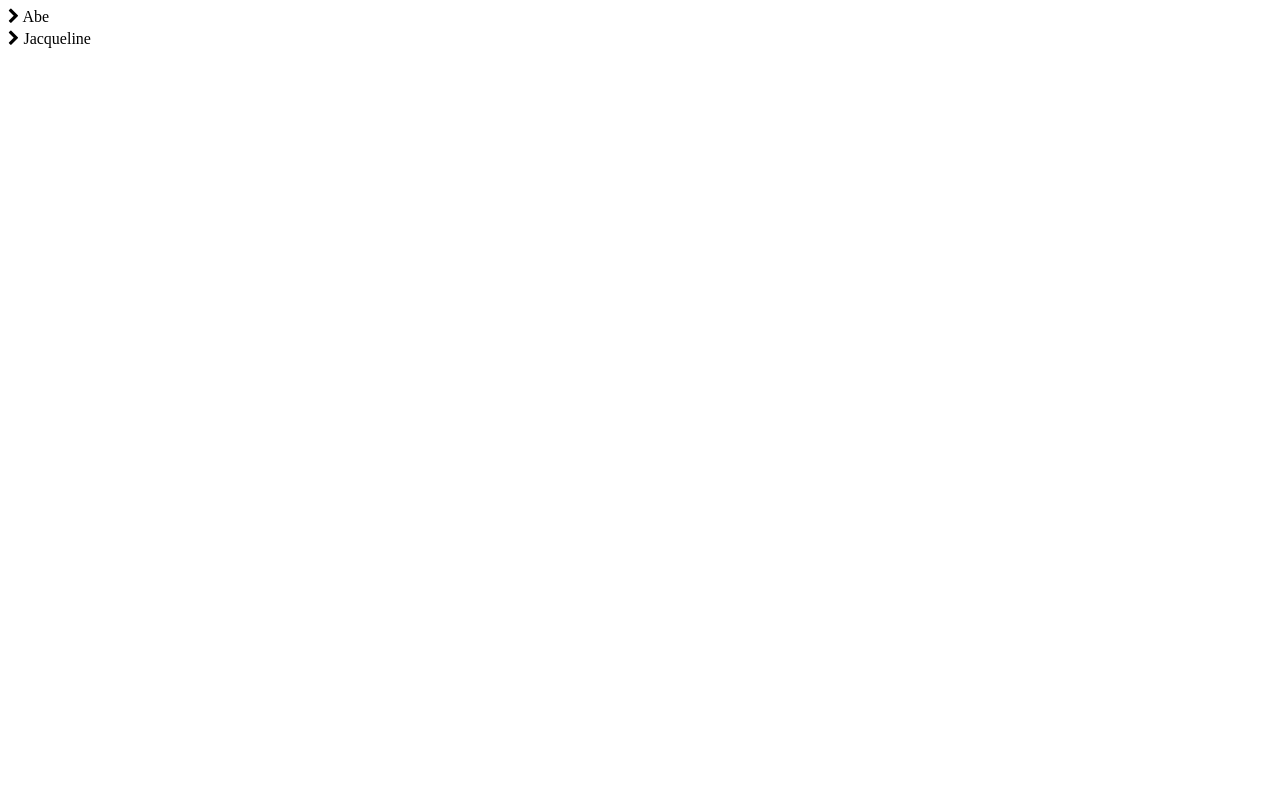
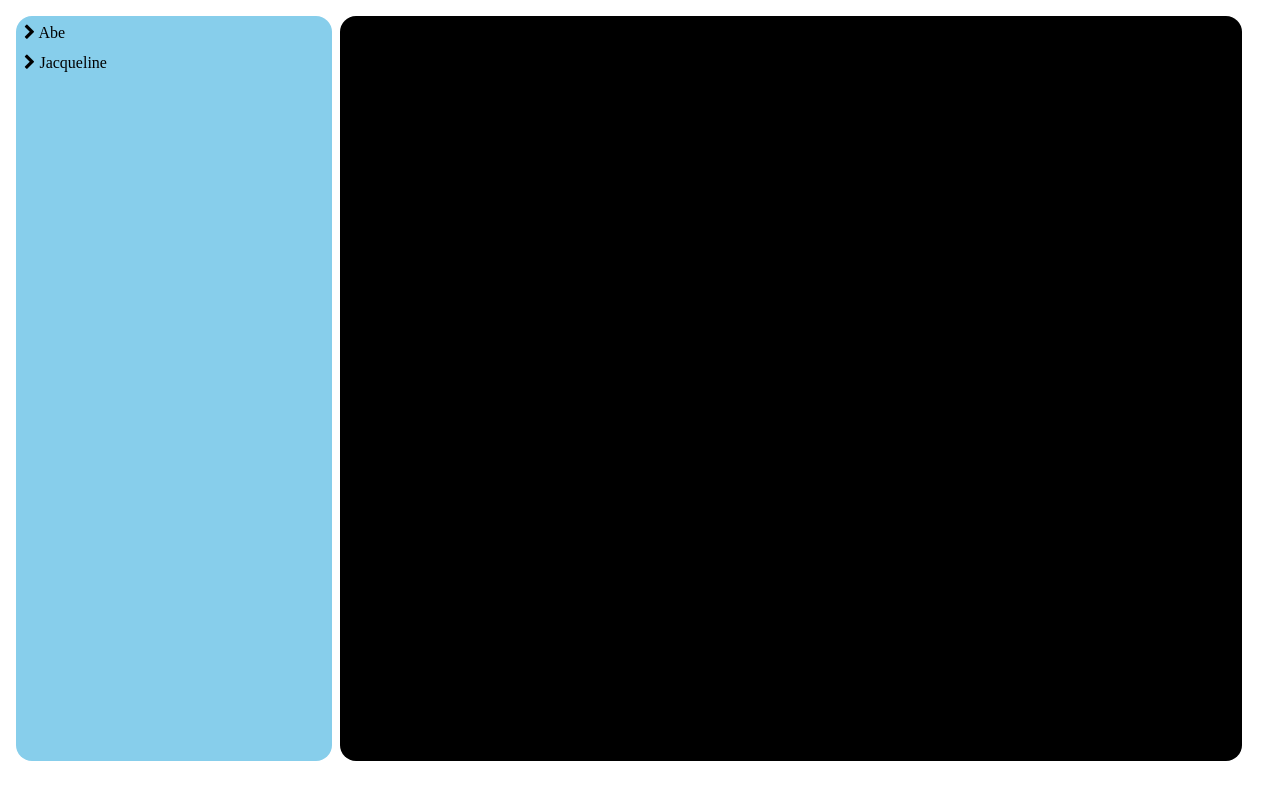
Before and after one commit to engineer-andrew/Angular-Tree-View, a website: page index.html in a window 1280 px wide. Drawn offline with nearby package versions, Linux system fonts and the light colour scheme.

Commit message:
Updated demo design

```diff
--- a/demo/demo.css
+++ b/demo/demo.css
@@ -1,7 +1,29 @@
+body {
+    border-radius: 1em;
+}
+
 .left, .right {
+    margin: .5em 0 0 .5em;
     float: left;
+    height: 95%;
+    border-radius: 1em;
+}
+
+.left {
+    background-color: skyblue;
+    width: 25%;
 }
 
 .right {
     padding-left: 5em;
+    width: 65%;
+    background-color:black;
 }
+
+.active {
+    background-color: royalblue;
+}
+
+.tree-trunk {
+    padding: .5em 0 0 .5em;
+}
```
Also changed, not shown: src/treeViewItem.html (+1 -1 lines), dist/eaTreeView-tpls.min.js.
